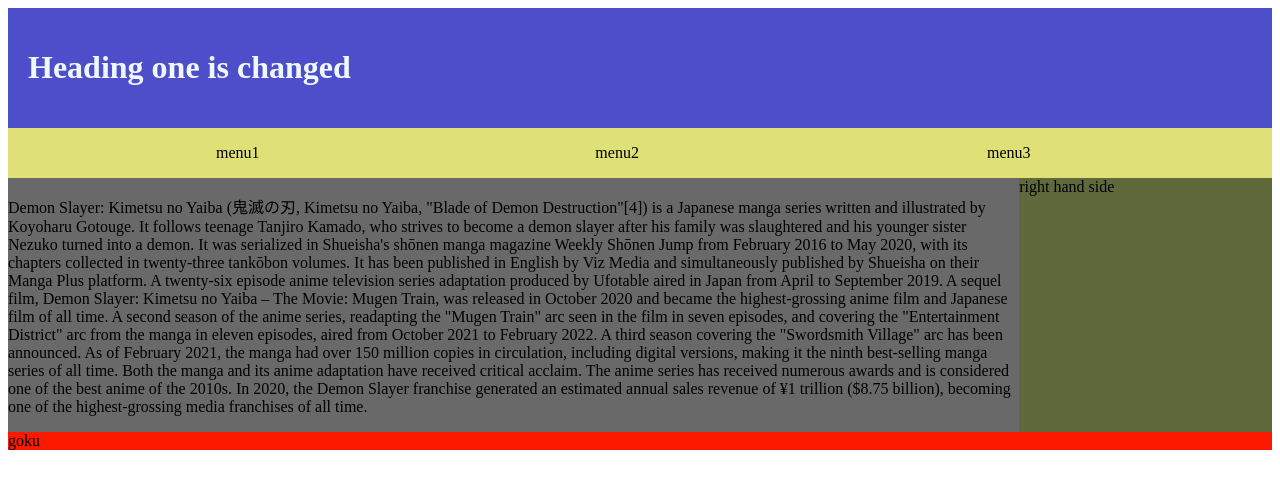
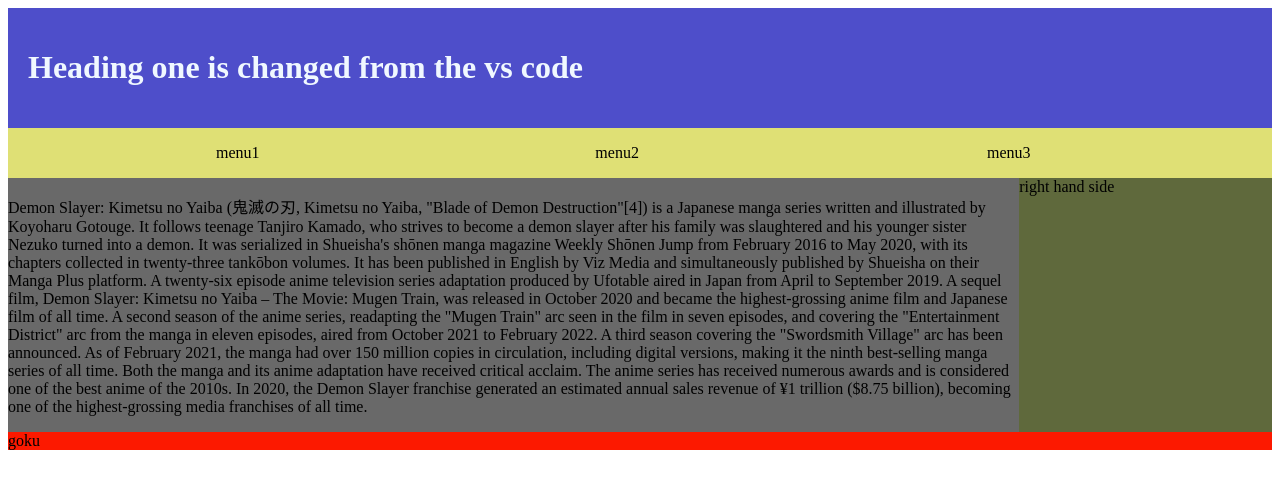
Before and after one commit to Veeru7/gitHubTest, a plain HTML site: page index.html in a window 1280 px wide. Drawn offline with Linux system fonts and the light colour scheme.

Commit message:
changed from the vs code

```diff
--- a/index.html
+++ b/index.html
@@ -15,7 +15,7 @@
 <body>
         <header>
             <a class="shownav"></a>
-        <h1>Heading one is changed </h1>
+        <h1>Heading one is changed from the vs code</h1>
 
     </header>
     <nav>
```
